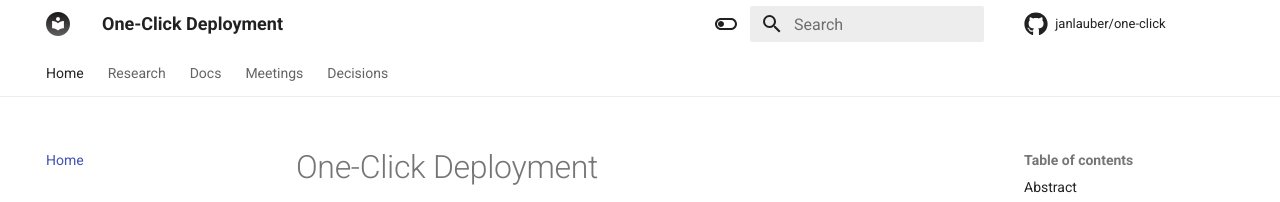
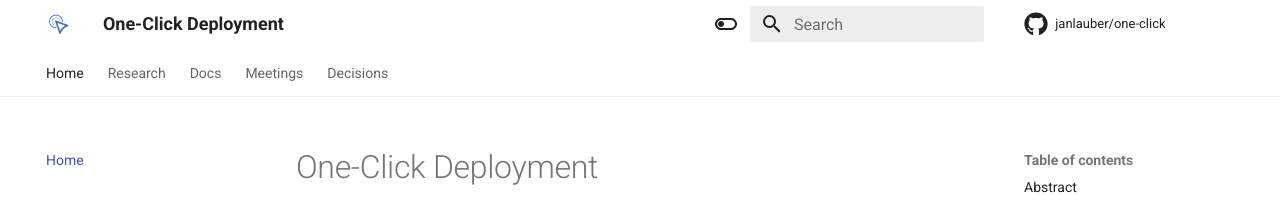
Before and after one commit to janlauber/one-click, an MkDocs documentation site: the page built from docs/index.md, in a window 1280 px wide. Shown: the top 202 px of the page. Built offline with MkDocs 1.6.1 and Material for MkDocs 9.7.7, drawn with Linux system fonts in a browser that asks for light colours; comment, search, counter and statistics services are not loaded.

Commit message:
docs: add logo
Signed-off-by: Jan Lauber <jan.lauber@protonmail.ch>

```diff
--- a/mkdocs.yaml
+++ b/mkdocs.yaml
@@ -35,8 +35,8 @@ nav:
 
 # Configuration
 theme:
-  favicon: assets/images/favicon.png
-  logo: assets/images/favicon.png
+  favicon: assets/images/logo/primary_logo.png
+  logo: assets/images/logo/primary_logo.png
   name: material
   language: en
   font:
```
Also changed, not shown: docs/assets/images/logo/primary_logo.png (added).
